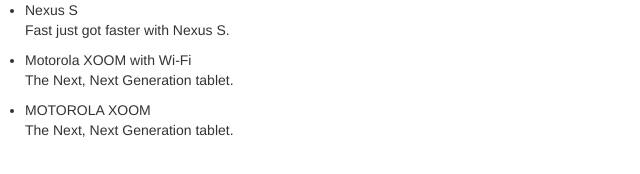
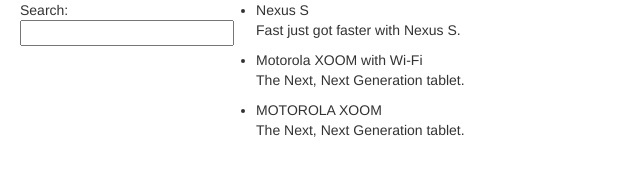
Before and after one commit to TurashovAndrey/QuickTalk_web_client, a plain HTML site: page main/templates/index.html in a window 1280 px wide. Shown: the whole page, without its empty margins (0-640 px from the left). Drawn offline with Linux system fonts and the light colour scheme.

Commit message:
Add search functionality

```diff
--- a/main/templates/index.html
+++ b/main/templates/index.html
@@ -8,11 +8,25 @@
   <script src="../controllers/controllers.js"></script>
 </head>
 <body ng-controller="PhoneListCtrl">
-  <ul>
-    <li ng-repeat="phone in phones">
-      {{phone.name}}
-      <p>{{phone.snippet}}</p>
-    </li>
-  </ul>
-</body>
+<div class="container-fluid">
+  <div class="row-fluid">
+    <div class="span2">
+      <!--Sidebar content-->
+
+      Search: <input ng-model="query">
+
+    </div>
+    <div class="span10">
+      <!--Body content-->
+
+      <ul class="phones">
+        <li ng-repeat="phone in phones | filter:query">
+          {{phone.name}}
+          <p>{{phone.snippet}}</p>
+        </li>
+      </ul>
+
+    </div>
+  </div>
+</div></body>
 </html>
```
